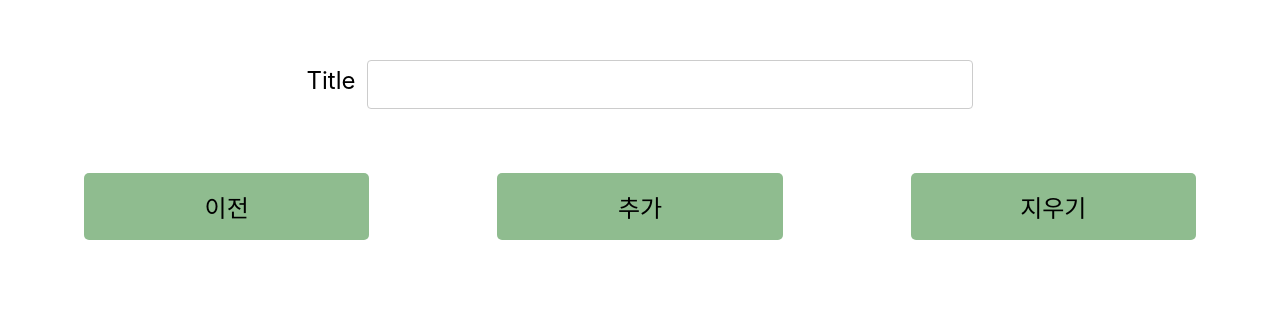
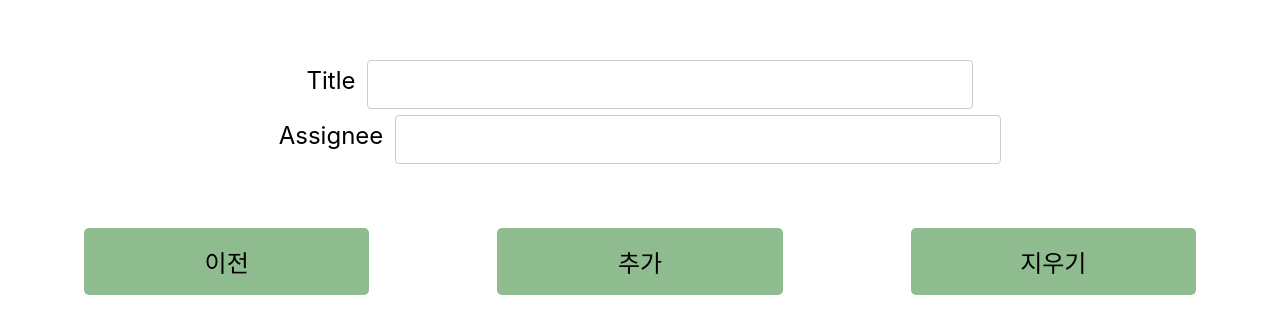
Before and after one commit to LandvibeDev/todo-frontend, a React (Create React App) app in the folder static/: page /enrollment in a window 1280 px wide. Shown: the part 206-540 px from the top of the page. Built offline with nearby package versions, Linux system fonts and the light colour scheme.

Commit message:
담당자 추가

```diff
--- a/static/src/component/atom/Button.jsx
+++ b/static/src/component/atom/Button.jsx
@@ -15,5 +15,4 @@ function Button(props) {
             </button>
     );
 }
-
 export default Button;
--- a/static/src/component/board/card/index.jsx
+++ b/static/src/component/board/card/index.jsx
@@ -9,7 +9,7 @@ function Card(props) {
             <div className='title'>{subject}</div>
             {
                 tasks.map(task => {
-                    return <Task remove={props.remove} key={task.id} title={task.title} subject={subject} id={task.id} move={move} created={task.created}/>
+                    return <Task remove={props.remove} key={task.id} title={task.title} subject={subject} id={task.id} move={move} created={task.created} assignee={task.assignee}/>
                 })
             }
 
--- a/static/src/component/board/task/index.jsx
+++ b/static/src/component/board/task/index.jsx
@@ -5,7 +5,7 @@ import {isDone, isTodo, toToggledValue} from "../../../utility/status";
 import Button from "../../atom/Button";
 
 function Task(props) {
-    const {title, subject, id, move, created} = props;
+    const {title, subject, id, move, created, assignee} = props;
     const onClick = (event) => {
         event.stopPropagation();
         const toggledValue = toToggledValue(subject);
@@ -21,6 +21,7 @@ function Task(props) {
     return (
         <div className='task'>
             {title}<br/>
+            {assignee}<br/>
             {created}
             {
                 isDone(subject)
--- a/static/src/page/Board.jsx
+++ b/static/src/page/Board.jsx
@@ -34,7 +34,6 @@ function Board() {
     };
 
     function remove(id) {
-        // const isSuccesses = await removeCard(id);
         const isSuccesses = removeCard(id);
         if (isSuccesses) {
             //history.goBack();
--- a/static/src/page/Enrollment.jsx
+++ b/static/src/page/Enrollment.jsx
@@ -6,12 +6,17 @@ import Input from "../component/atom/Input";
 
 function Enrollment({history}) {
     const [title, setTitle] = useState('');
+    const [assignee,setAssignee]=useState('');
 
     const onChange = (event) => {
         event.stopPropagation();
         setTitle(event.target.value);
     };
 
+    const onChangeAssignee = (event) => {
+        event.stopPropagation();
+        setAssignee(event.target.value);
+    };
 
     const onPreviousClick = (event) => {
         event.stopPropagation();
@@ -19,7 +24,7 @@ function Enrollment({history}) {
     };
 
     const add = async () => {
-        const isSuccesses = await createCard(title);
+        const isSuccesses = await createCard(title,assignee);
         if (isSuccesses) {
             history.goBack();
         } else {
@@ -42,6 +47,7 @@ function Enrollment({history}) {
     const onClearClick = (event) => {
         event.stopPropagation();
         setTitle('');
+        setAssignee('');
     };
 
     return (
@@ -49,6 +55,10 @@ function Enrollment({history}) {
             <div className='enrollment-title'>
                 <label htmlFor="title">Title</label>
                 <Input id='title' onChange={onChange} onKeyPress={onEnterPress} value={title}/>
+                <br/>
+                <label htmlFor="title">Assignee</label>
+                <Input id='assignee' onChange={onChangeAssignee} value={assignee}/>
+
             </div>
             <div className='enrollment-btn-grp'>
                 <Button className='enrollment-btn' onClick={onPreviousClick} value='이전'/>
--- a/static/src/service/createCard.js
+++ b/static/src/service/createCard.js
@@ -1,4 +1,4 @@
-async function createCard(title) {
+async function createCard(title, assignee) {
   try {
     const response = await fetch('/todo/cards', {
       method: 'POST',
@@ -7,7 +7,7 @@ async function createCard(title) {
       headers: {
         'Content-Type': 'application/json; charset=utf-8',
       },
-      body: JSON.stringify({ title }),
+      body: JSON.stringify({ title, assignee }),
     });
 
     return response.status === 201;
```
